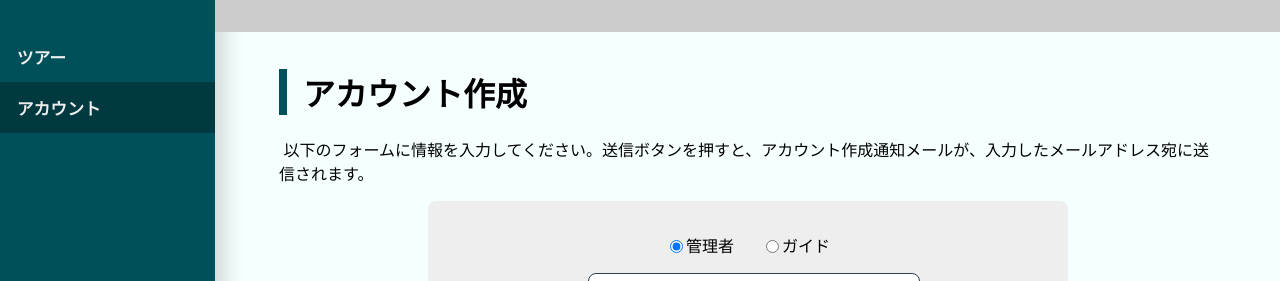
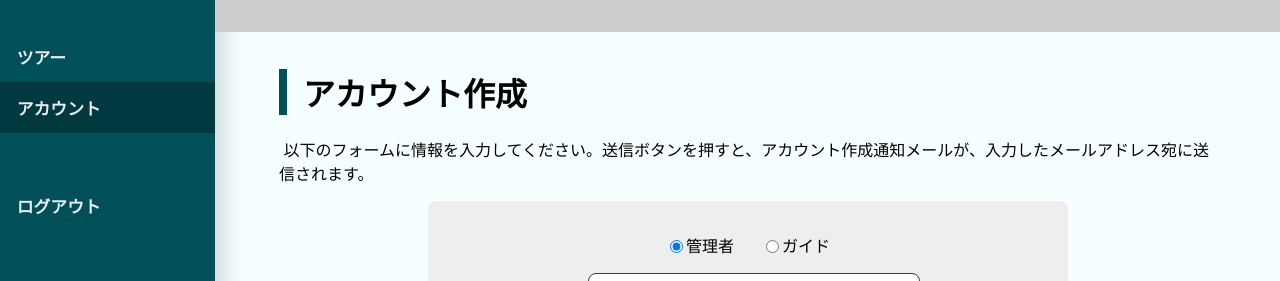
Before and after one commit to e-harp-intern/R4FY, a Vue app in the folder web/: page /accounts/create in a window 1280 px wide. Shown: the top 281 px of the page. Built offline with nearby package versions, Linux system fonts and the light colour scheme.

Commit message:
#197 ログアウト機能の作成

```diff
--- a/web/src/components/SideMenu.vue
+++ b/web/src/components/SideMenu.vue
@@ -6,8 +6,11 @@
           v-for="value in menuList"
           v-bind:key="value.path"
           :class="{ 'router-active': $route.path.startsWith(value.path) }"
+          :style="value.styleMenu"
         >
-          <a @click="menuClick(value.path)">{{ value.title }}</a>
+          <a @click="menuClick(value.path)" :style="value.styleText">{{
+            value.title
+          }}</a>
         </li>
       </ul>
     </nav>
@@ -26,6 +29,12 @@ export default {
         {
           path: "/accounts",
           title: this.$i18n.t("pages.accounts.title"),
+        },
+        {
+          path: "/logout",
+          title: this.$i18n.t("pages.logout.title"),
+          styleMenu: { marginTop: "3em" },
+          styleText: {},
         },
       ],
     };
--- a/web/src/i18n/languages/ja.js
+++ b/web/src/i18n/languages/ja.js
@@ -45,9 +45,9 @@ export default {
             }
         },
         inputschedule: {
-                participate: "参加できる",
-                absent: "参加できない",
-                send: "送信完了"
+            participate: "参加できる",
+            absent: "参加できない",
+            send: "送信完了"
         },
         accounts: {
             title: "アカウント"
@@ -57,6 +57,11 @@ export default {
             schedules: {
                 info: "ツアーでの担当ガイドのスケジュール調整のため、参加できるか・できないかの入力をお願いいたします。"
             }
+        },
+        logout: {
+            title: "ログアウト",
+            info: "ログアウト中です...",
+            alert: "ログアウトに失敗しました。"
         }
     },
     other: {
--- a/web/src/router/index.js
+++ b/web/src/router/index.js
@@ -50,6 +50,11 @@ const routes = [
     name: "accounts",
     component: () => import("@/views/AccountView.vue"),
   },
+  {
+    path: "/logout",
+    name: "logout",
+    component: () => import("@/views/LogoutView.vue"),
+  },
 ];
 
 const router = new VueRouter({
--- /dev/null
+++ b/web/src/views/LogoutView.vue
@@ -0,0 +1,22 @@
+<template>
+  <p>{{ $t("pages.logout.info") }}</p>
+</template>
+
+<script>
+import api from "@/mixins/api";
+
+export default {
+  data() {
+    return {};
+  },
+  async created() {
+    try {
+      const response = await api.delete("/api/v1/logout");
+      if (response.status === "error") throw new Error("api error");
+      this.$router.push("/");
+    } catch {
+      alert(this.$t("pages.logout.alert"));
+    }
+  },
+};
+</script>
```
